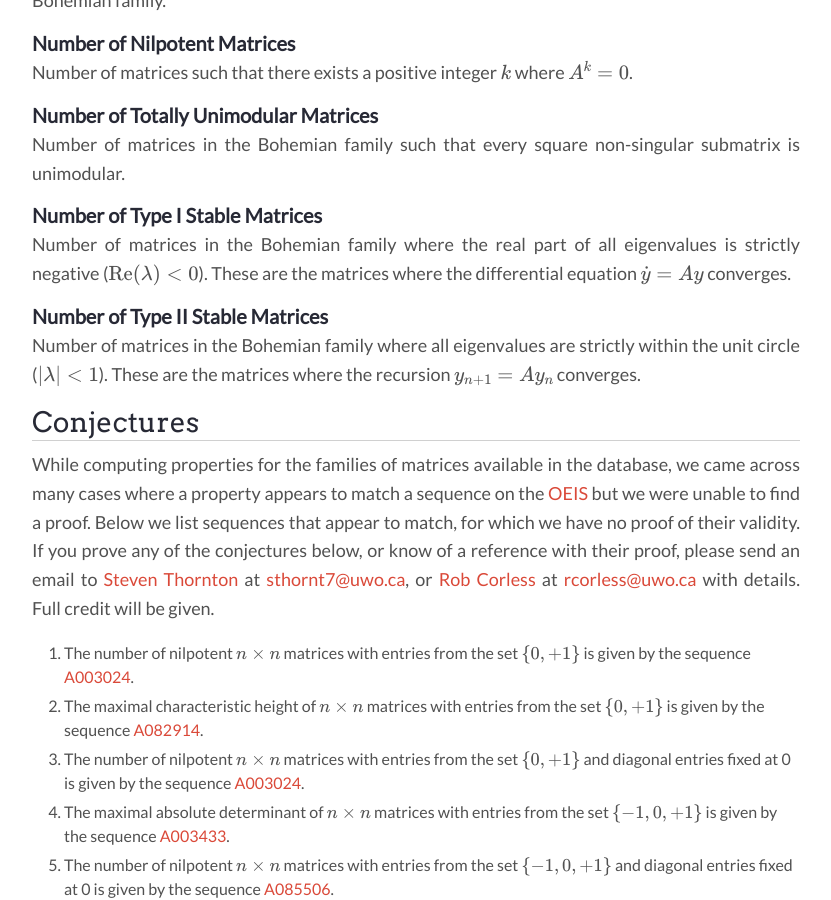
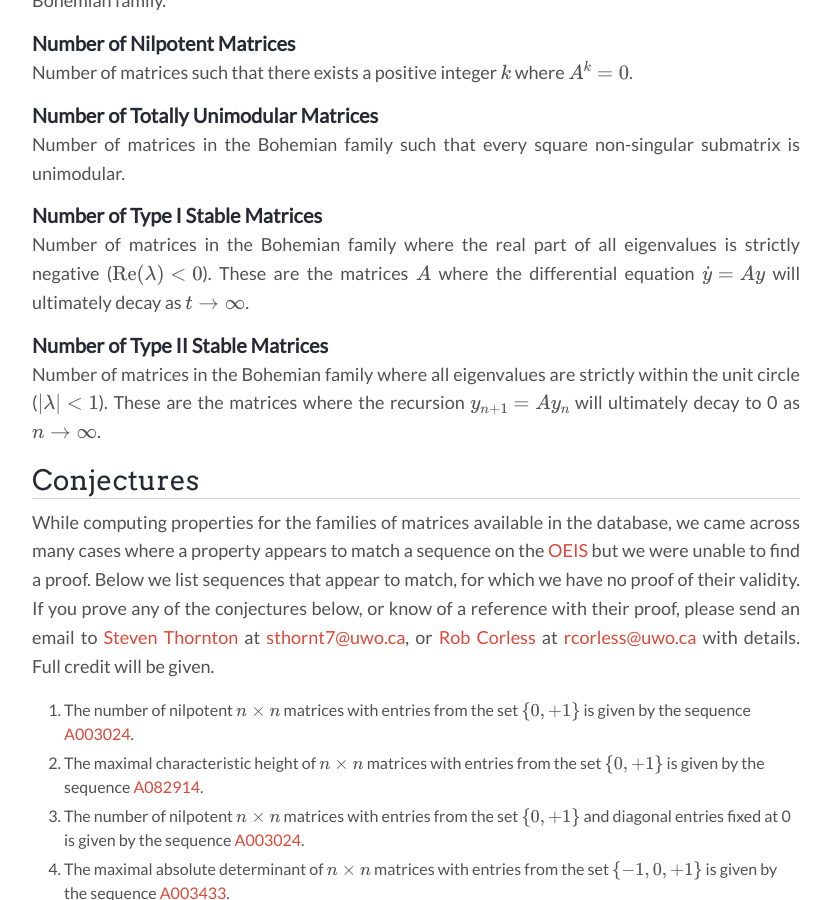
Before and after one commit to BohemianMatrices/BohemianMatrices, a Jekyll site: the page built from cpdb.md, in a window 1280 px wide and 900 px high, scrolled down 3313 px. Shown: the whole window, without its empty margins (224-1055 px from the left). Built offline with Jekyll 4.4.1, drawn with Linux system fonts in a browser that asks for light colours; nearby versions of some CDN libraries; formulas are drawn with MathJax 3.

Commit message:
Updated type I and type I stable definitions

```diff
--- a/cpdb.md
+++ b/cpdb.md
@@ -132,10 +132,10 @@ Number of matrices such that there exists a positive integer $k$ where $A^k = 0$
 Number of matrices in the Bohemian family such that every square non-singular submatrix is unimodular.
 
 ### Number of Type I Stable Matrices
-Number of matrices in the Bohemian family where the real part of all eigenvalues is strictly negative ($\textrm{Re}(\lambda) < 0$). These are the matrices where the differential equation $\dot{y} = Ay$ converges.
+Number of matrices in the Bohemian family where the real part of all eigenvalues is strictly negative ($\textrm{Re}(\lambda) < 0$). These are the matrices $A$ where the differential equation $\dot{y} = Ay$ will ultimately decay as $t \to \infty$.
 
 ### Number of Type II Stable Matrices
-Number of matrices in the Bohemian family where all eigenvalues are strictly within the unit circle ($|\lambda| < 1$). These are the matrices where the recursion $y_{n+1} = A y_n$ converges.
+Number of matrices in the Bohemian family where all eigenvalues are strictly within the unit circle ($|\lambda| < 1$). These are the matrices where the recursion $y_{n+1} = A y_n$ will ultimately decay to 0 as $n \to \infty$.
 
 ## Conjectures
 
```
